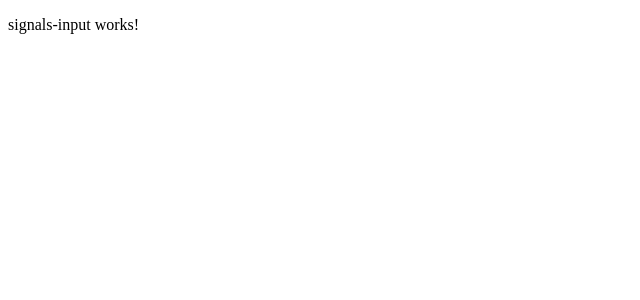
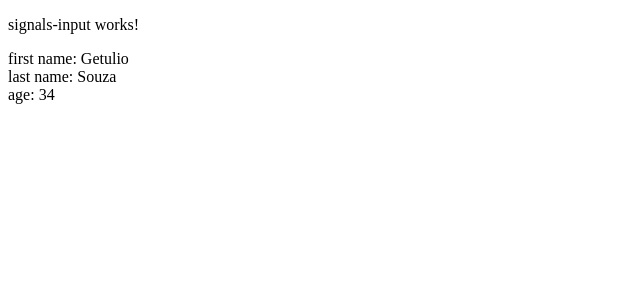
Before and after one commit to getulio-souza/signals-tutorial, an Angular app: page / in a window 1280 px wide. Shown: the top 300 px of the page, without its empty margins (0-640 px from the left). Built offline with nearby package versions, Linux system fonts and the light colour scheme.

Commit message:
feature: updated-to-angular-18

```diff
--- a/src/app/app.component.html
+++ b/src/app/app.component.html
@@ -17,7 +17,11 @@
     (nameChange)="onNameChange($event)"
     ></app-output-from-observable> -->
 
-    <app-signals-input></app-signals-input>
+    <app-signals-input
+    [firstName]="firstName"
+    [lastName]="lastName"
+    [age]="age"
+    ></app-signals-input>
 
     <!-- <button (click)="onToogleComponent()">toogle</button> -->
 
--- a/src/app/app.component.ts
+++ b/src/app/app.component.ts
@@ -7,6 +7,10 @@ import { Component, signal } from '@angular/core';
 })
 export class AppComponent {
   title = 'signals-tutorial';
+
+  firstName: string = 'Getulio'
+  lastName: string = 'Souza'
+  age: number = 34
 
   componentToogle = signal(true)
 
--- a/src/app/signals-input/signals-input.component.html
+++ b/src/app/signals-input/signals-input.component.html
@@ -1 +1,8 @@
 <p>signals-input works!</p>
+
+<span>first name: {{firstName()}}</span>
+<br>
+<span>last name: {{lastName()}}</span>
+<br>
+<span>age: {{age()}}</span>
+<br>
--- a/src/app/signals-input/signals-input.component.ts
+++ b/src/app/signals-input/signals-input.component.ts
@@ -1,4 +1,4 @@
-import { Component, input } from '@angular/core';
+import { Component, effect, input } from '@angular/core';
 
 @Component({
   selector: 'app-signals-input',
@@ -8,5 +8,14 @@ import { Component, input } from '@angular/core';
 export class SignalsInputComponent {
   firstName = input<string>()
   age = input(0)
-  lastName = input<string>()
+  lastName = input.required<string>()
+
+
+  constructor(){
+    effect(()=> {
+      console.log(this.firstName())
+      console.log(this.lastName())
+      console.log(this.age())
+    })
+  }
 }
```
Also changed, not shown: package.json (+11 -11 lines), 1 other file (tests, documents, lock files or other folders).
